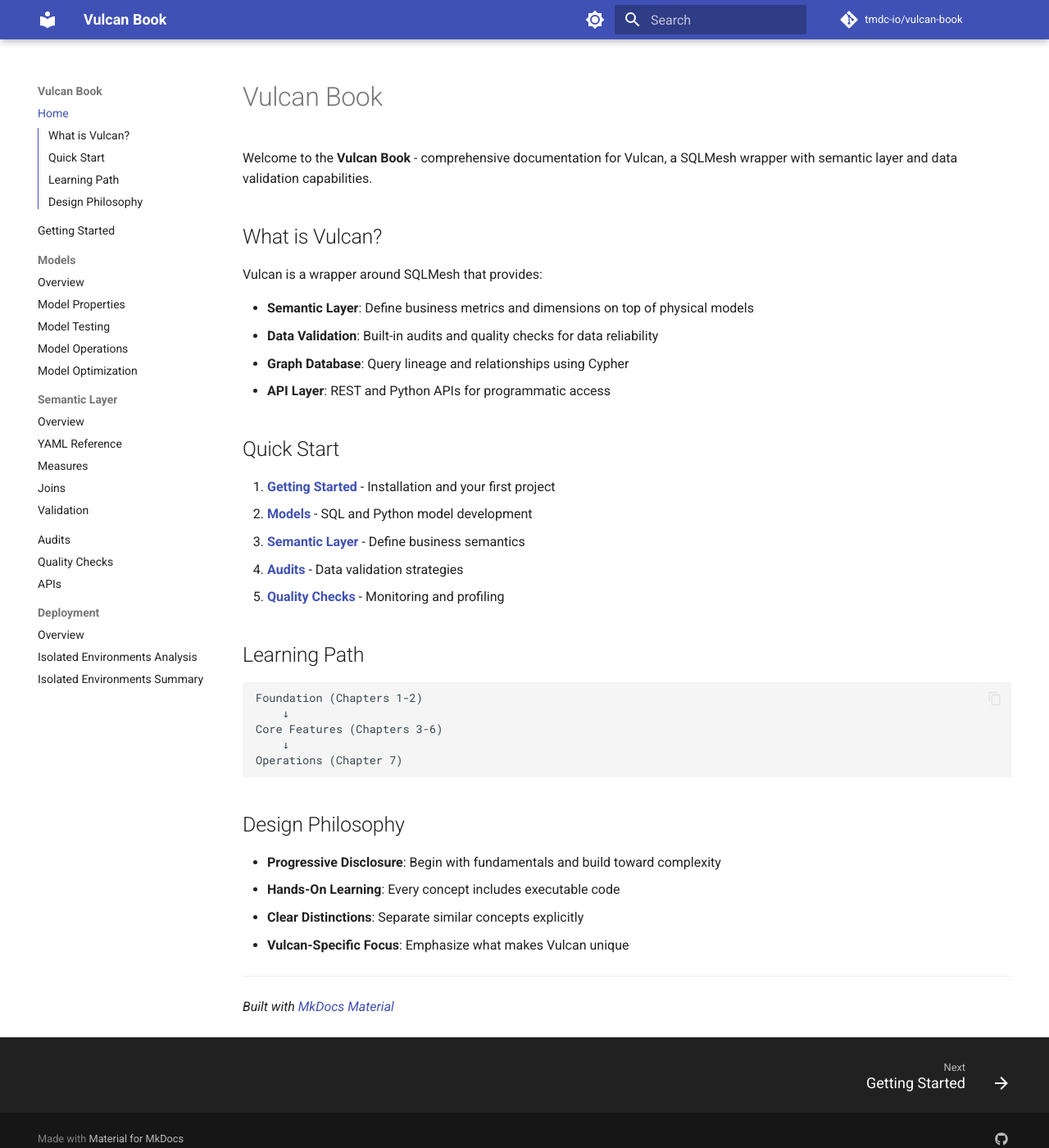
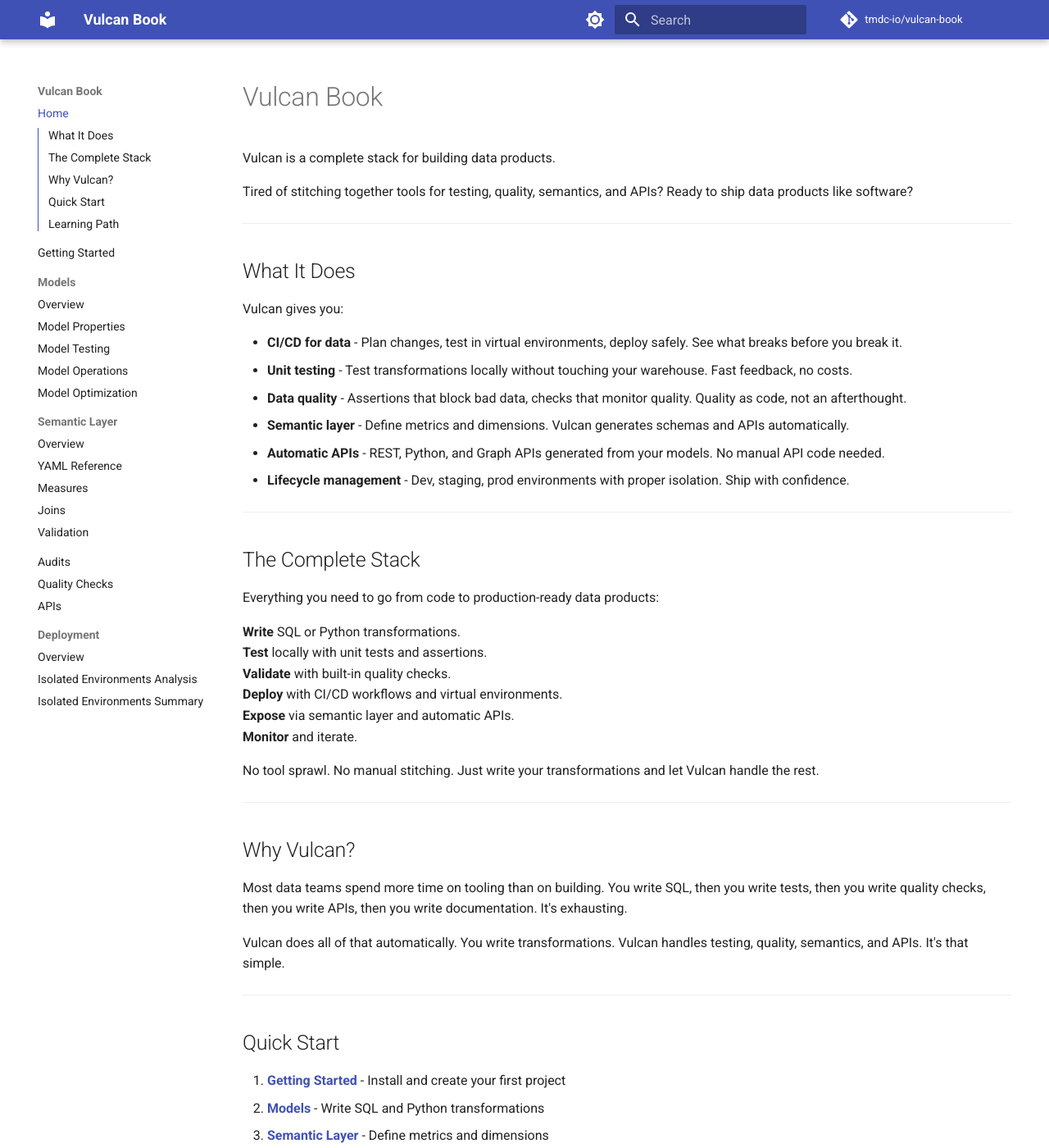
Before and after one commit to tmdc-io/vulcan-book, an MkDocs documentation site: the page built from docs/index.md, in a window 1280 px wide and 1400 px high. Shown: the whole window at 82% size. Built offline with MkDocs 1.6.1 and Material for MkDocs 9.7.7, drawn with Linux system fonts in a browser that asks for light colours; comment, search, counter and statistics services are not loaded; some of the changed text lies outside the part shown.

Commit message:
Rewrite index.md with Bento-inspired style guide
- Personal, direct, conversational tone
- Matter-of-fact feature lists
- Engaging questions and hooks
- Removed dependency mentions (SQLMesh)
- Uses 'stack' not 'platform'
- Second person voice throughout
- Added comprehensive writing style guide

````diff
--- a/docs/index.md
+++ b/docs/index.md
@@ -1,25 +1,62 @@
 # Vulcan Book
 
-Welcome to the **Vulcan Book** - comprehensive documentation for Vulcan, a SQLMesh wrapper with semantic layer and data validation capabilities.
+Vulcan is a complete stack for building data products.
 
-## What is Vulcan?
+Tired of stitching together tools for testing, quality, semantics, and APIs? Ready to ship data products like software?
 
-Vulcan is a wrapper around SQLMesh that provides:
+---
 
-- **Semantic Layer**: Define business metrics and dimensions on top of physical models
-- **Data Validation**: Built-in audits and quality checks for data reliability
-- **Graph Database**: Query lineage and relationships using Cypher
-- **API Layer**: REST and Python APIs for programmatic access
+## What It Does
+
+Vulcan gives you:
+
+- **CI/CD for data** - Plan changes, test in virtual environments, deploy safely. See what breaks before you break it.
+- **Unit testing** - Test transformations locally without touching your warehouse. Fast feedback, no costs.
+- **Data quality** - Assertions that block bad data, checks that monitor quality. Quality as code, not an afterthought.
+- **Semantic layer** - Define metrics and dimensions. Vulcan generates schemas and APIs automatically.
+- **Automatic APIs** - REST, Python, and Graph APIs generated from your models. No manual API code needed.
+- **Lifecycle management** - Dev, staging, prod environments with proper isolation. Ship with confidence.
+
+---
+
+## The Complete Stack
+
+Everything you need to go from code to production-ready data products:
+
+**Write** SQL or Python transformations.
+**Test** locally with unit tests and assertions.
+**Validate** with built-in quality checks.
+**Deploy** with CI/CD workflows and virtual environments.
+**Expose** via semantic layer and automatic APIs.
+**Monitor** and iterate.
+
+No tool sprawl. No manual stitching. Just write your transformations and let Vulcan handle the rest.
+
+---
+
+## Why Vulcan?
+
+Most data teams spend more time on tooling than on building. You write SQL, then you write tests, then you write quality checks, then you write APIs, then you write documentation. It's exhausting.
+
+Vulcan does all of that automatically. You write transformations. Vulcan handles testing, quality, semantics, and APIs. It's that simple.
+
+---
 
 ## Quick Start
 
-1. **[Getting Started](getting-started/index.md)** - Installation and your first project
-2. **[Models](models/index.md)** - SQL and Python model development
-3. **[Semantic Layer](semantic-layer/index.md)** - Define business semantics
-4. **[Audits](audits/index.md)** - Data validation strategies
-5. **[Quality Checks](quality-checks/index.md)** - Monitoring and profiling
+1. **[Getting Started](getting-started/index.md)** - Install and create your first project
+2. **[Models](models/index.md)** - Write SQL and Python transformations
+3. **[Semantic Layer](semantic-layer/index.md)** - Define metrics and dimensions
+4. **[Audits](audits/index.md)** - Block bad data with assertions
+5. **[Quality Checks](quality-checks/index.md)** - Monitor data quality over time
+6. **[APIs](apis/index.md)** - Access your data via REST, Python, and Graph APIs
+7. **[Deployment](deployment/index.md)** - Deploy with CI/CD and manage environments
+
+---
 
 ## Learning Path
+
+Start with the basics, then build complexity:
 
 ```
 Foundation (Chapters 1-2)
@@ -29,13 +66,10 @@ Core Features (Chapters 3-6)
 Operations (Chapter 7)
 ```
 
-## Design Philosophy
-
-- **Progressive Disclosure**: Begin with fundamentals and build toward complexity
-- **Hands-On Learning**: Every concept includes executable code
-- **Clear Distinctions**: Separate similar concepts explicitly
-- **Vulcan-Specific Focus**: Emphasize what makes Vulcan unique
+Each chapter stands alone. Read what you need, when you need it.
 
 ---
 
-*Built with [MkDocs Material](https://squidfunk.github.io/mkdocs-material/)*
+Ready to build data products the right way?
+
+[Get Started →](getting-started/index.md)
````
Also changed, not shown: WRITING_STYLE_GUIDE.md (added, +348 -0 lines).
